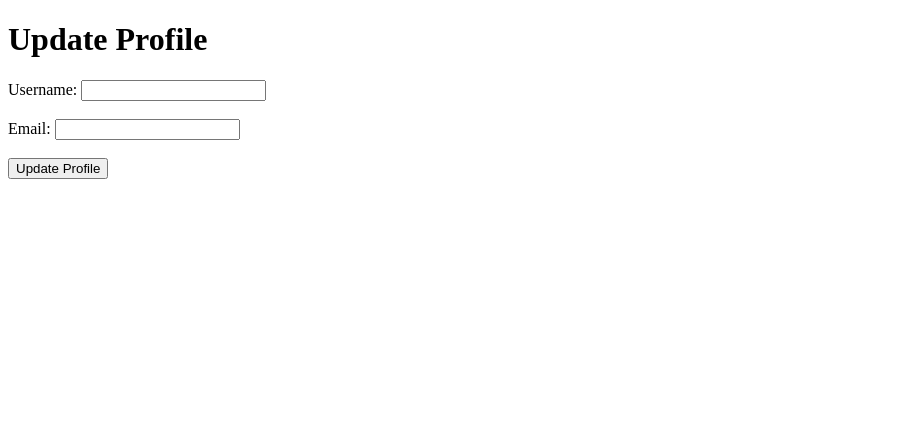
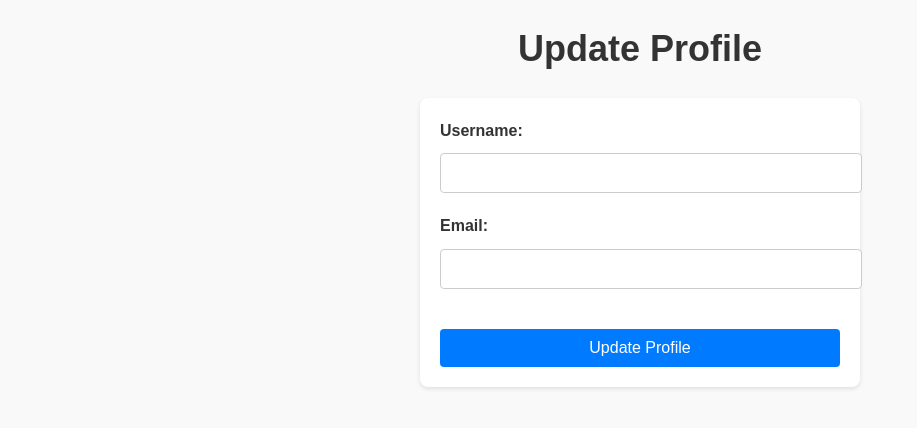
Before and after one commit to avd1729/Talk-Space, a Flask app: page /update_profile in a window 1280 px wide. Shown: the top 428 px of the page, without its empty margins (0-917 px from the left). Run offline with Flask 3, Linux system fonts and the light colour scheme.

Commit message:
Profile pages and update

```diff
--- a/templates/update_profile.html
+++ b/templates/update_profile.html
@@ -4,19 +4,85 @@
     <meta charset="UTF-8">
     <meta name="viewport" content="width=device-width, initial-scale=1.0">
     <title>Update Profile</title>
+    <style>
+        /* Reset default margin and padding */
+        body, h1, form, label, input {
+            margin: 0;
+            padding: 0;
+        }
+
+        /* Body styles */
+        body {
+            font-family: Arial, sans-serif;
+            background-color: #f9f9f9;
+            color: #333;
+            line-height: 1.6;
+            padding: 20px;
+        }
+
+        /* Header styles */
+        h1 {
+            font-size: 36px;
+            text-align: center;
+            margin-bottom: 20px;
+        }
+
+        /* Form styles */
+        form {
+            max-width: 400px;
+            margin: 0 auto;
+            background-color: #fff;
+            padding: 20px;
+            border-radius: 8px;
+            box-shadow: 0 2px 4px rgba(0, 0, 0, 0.1);
+        }
+
+        label {
+            display: block;
+            margin-bottom: 10px;
+            font-weight: bold;
+        }
+
+        input[type="text"],
+        input[type="email"],
+        input[type="password"] {
+            width: 100%;
+            padding: 10px;
+            font-size: 16px;
+            border: 1px solid #ccc;
+            border-radius: 4px;
+            margin-bottom: 20px;
+        }
+
+        input[type="submit"] {
+            width: 100%;
+            padding: 10px;
+            font-size: 16px;
+            background-color: #007bff;
+            color: #fff;
+            border: none;
+            border-radius: 4px;
+            cursor: pointer;
+            transition: background-color 0.3s ease;
+        }
+
+        input[type="submit"]:hover {
+            background-color: #0056b3;
+        }
+    </style>
 </head>
 <body>
     <h1>Update Profile</h1>
     <form method="post">
         <label for="username">Username:</label>
-        <input type="text" id="username" name="username" value="{{ user.username }}"><br><br>
+        <input type="text" id="username" name="username" value="{{ user.username }}"><br>
 
         <label for="email">Email:</label>
-        <input type="email" id="email" name="email" value="{{ user.email }}"><br><br>
+        <input type="email" id="email" name="email" value="{{ user.email }}"><br>
 
         <!-- Add additional fields for profile editing as needed -->
 
-        <input type="submit" value="Update Profile">
+        <input type="submit" value="Update Profile" style="margin-top: 20px;">
     </form>
 </body>
 </html>
```
Also changed, not shown: templates/profile.html (+68 -2 lines).
